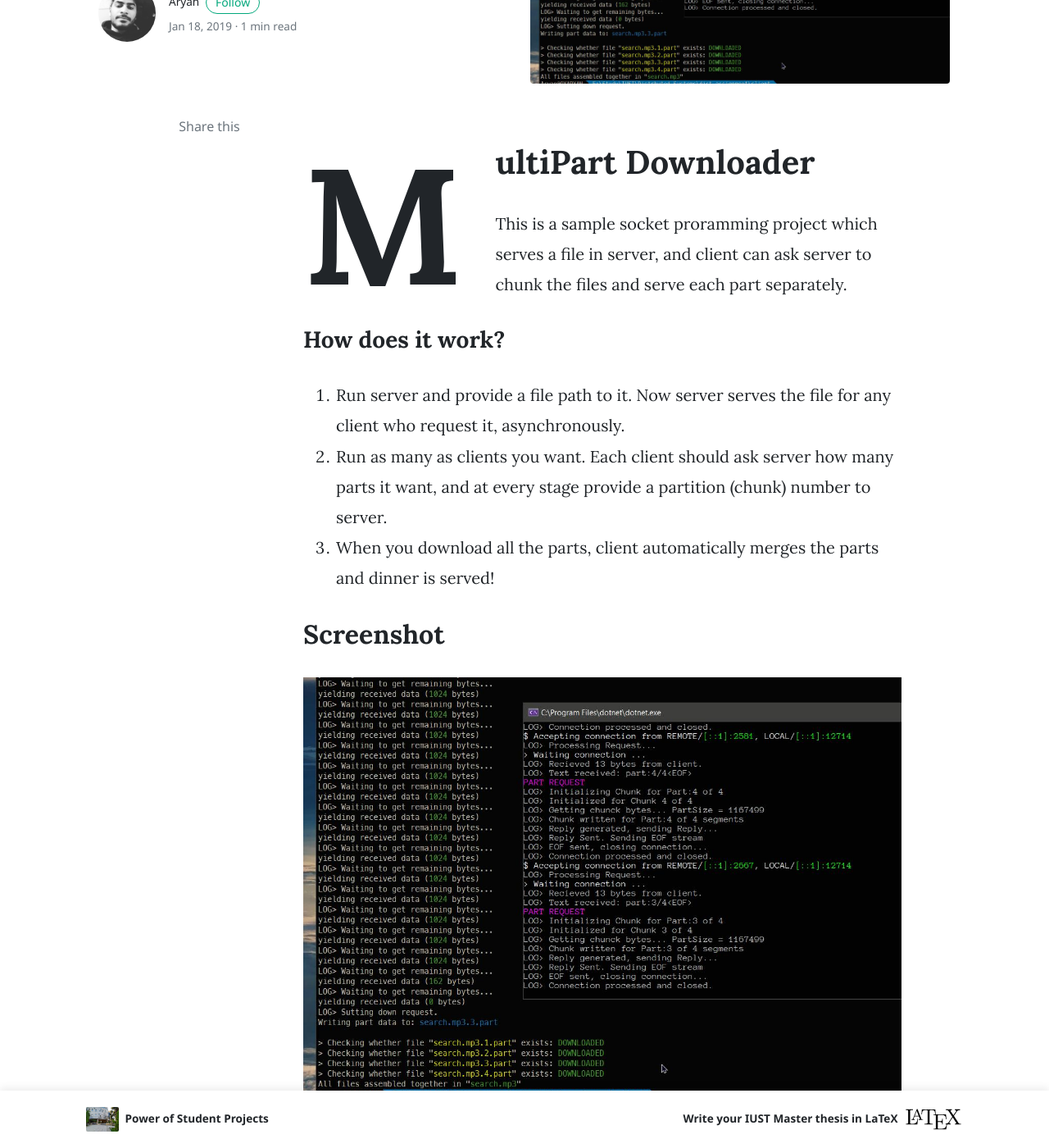
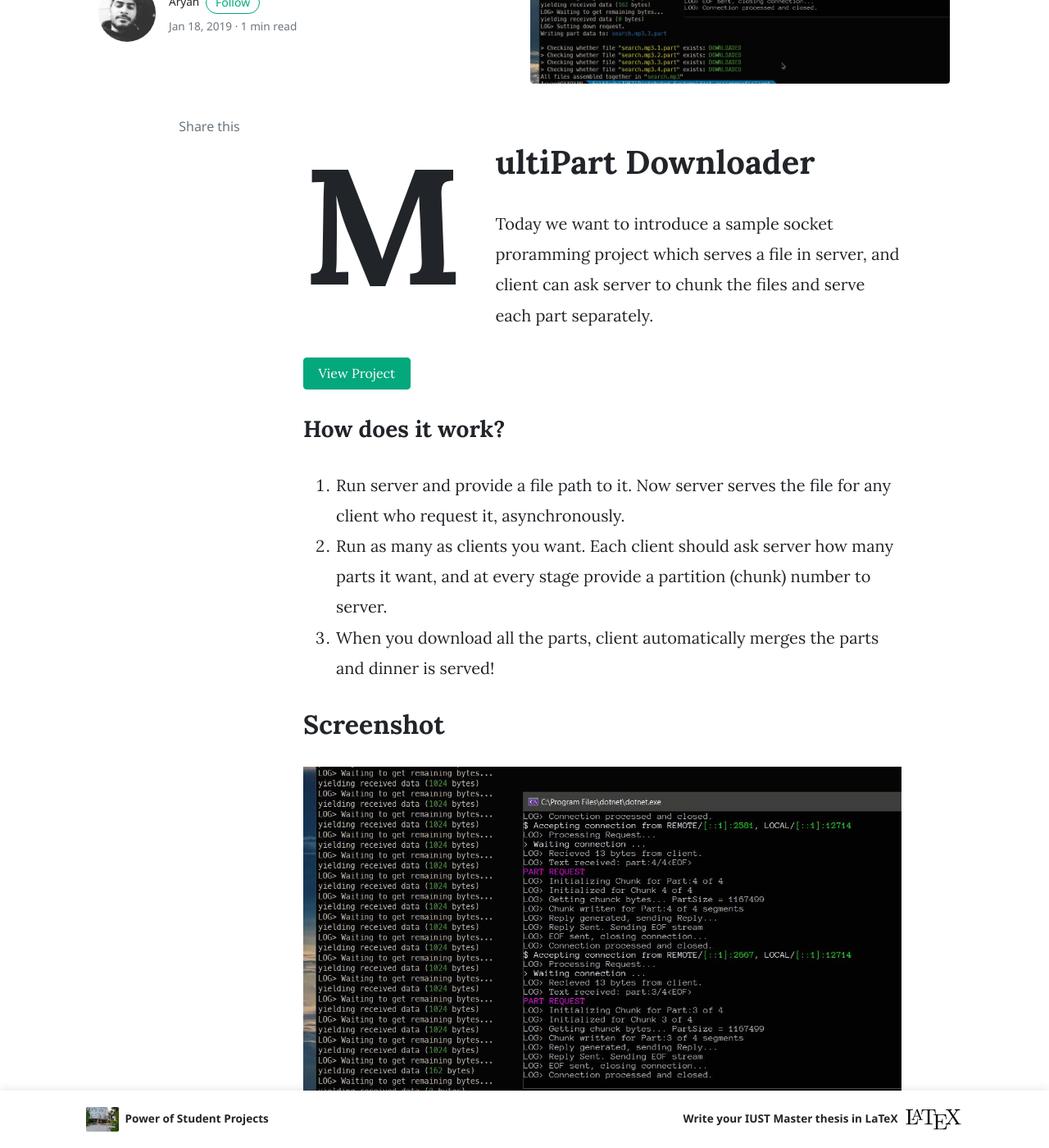
Before and after one commit to iust-projects/iust-projects.github.io, a Jekyll site: the page built from _posts/2019-01-18-multipart.md, in a window 1280 px wide and 1400 px high, scrolled down 354 px. Shown: the whole window at 82% size. Built offline with Jekyll 4.4.1, drawn with Linux system fonts in a browser that asks for light colours; nearby versions of some CDN libraries; comment, search, counter and statistics services are not loaded; some of the changed text lies outside the part shown.

Commit message:
update posts

````diff
--- a/_posts/2019-01-18-multipart.md
+++ b/_posts/2019-01-18-multipart.md
@@ -8,7 +8,9 @@ image: assets/images/projects/multipart/scr.jpg
 
 # MultiPart Downloader
 
-This is a sample socket proramming project which serves a file in server, and client can ask server to chunk the files and serve each part separately.
+Today we want to introduce a sample socket proramming project which serves a file in server, and client can ask server to chunk the files and serve each part separately.
+
+<a class="btn btn-success" href="https://github.com/iust-projects/multipart-downloader">View Project</a>
 
 ### How does it work?
 
@@ -24,10 +26,10 @@ This is a sample socket proramming project which serves a file in server, and cl
 
 ## Build and Run
 
-First clone this repo
+First clone the repo
 
 ```bash
-git clone https://github.com/0xaryan/multipart-downloader
+git clone https://github.com/iust-projects/multipart-downloader
 ```
 
 Then use dotnet cli commands
````
Also changed, not shown: other parts of _posts/2019-01-18-multipart.md (+2 -0 lines), _posts/2019-01-19-pecs.md (+10 -2 lines), _posts/2019-01-20-dip.md (+2 -0 lines).
